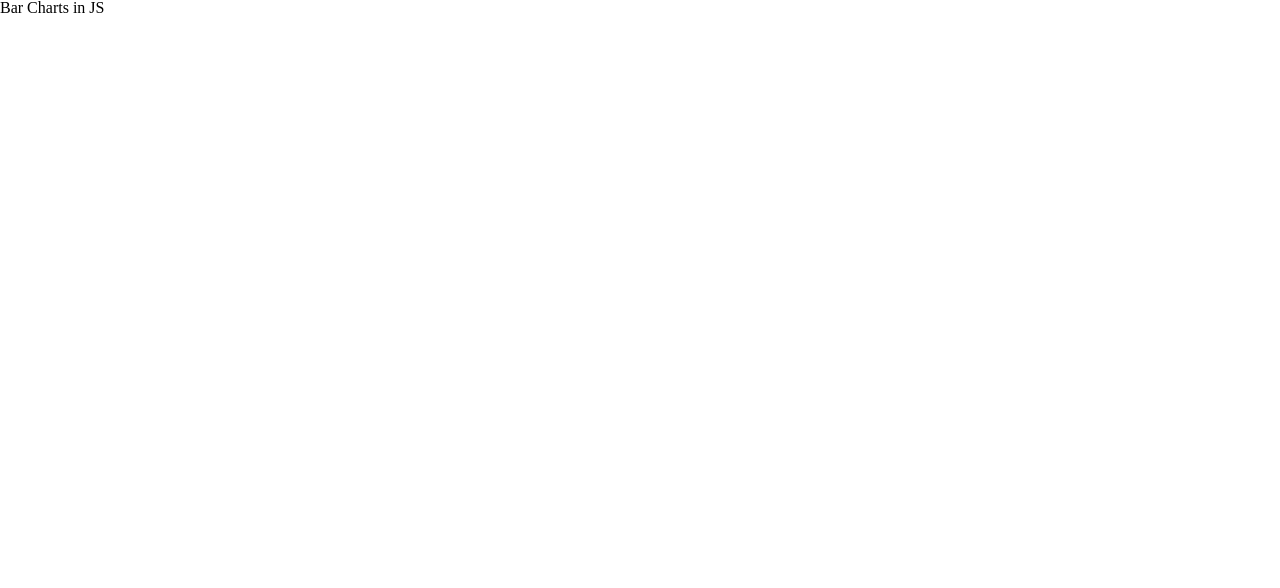
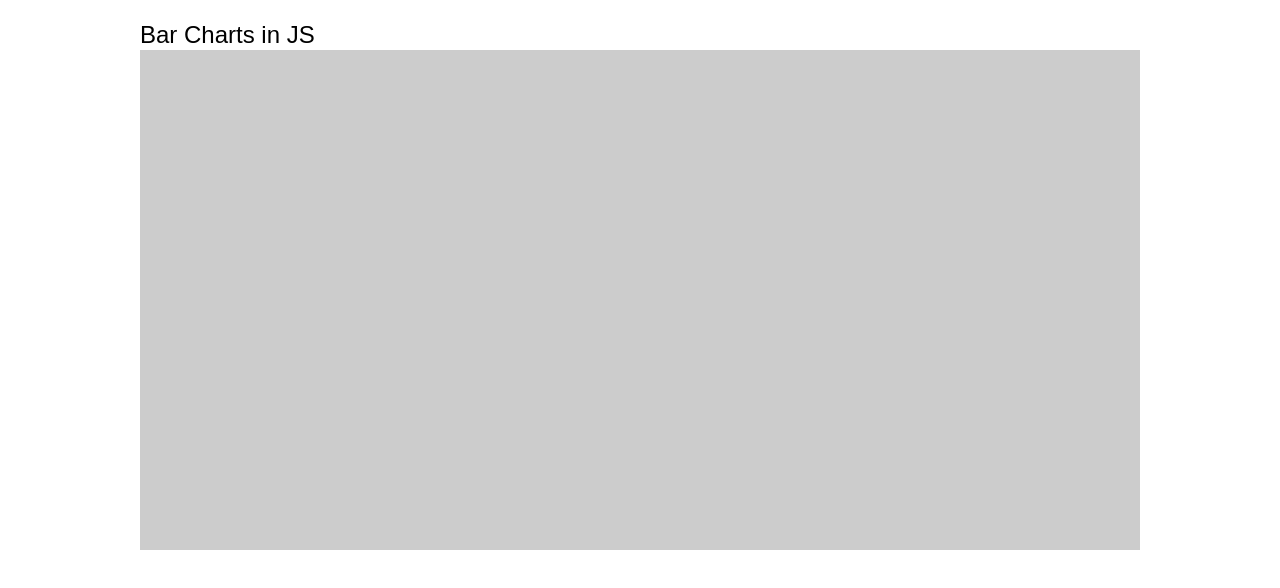
Before and after one commit to rmcwhae/LLBarChart, a website: page index.html in a window 1280 px wide. Drawn offline with Linux system fonts and the light colour scheme.

Commit message:
Adds grey box for chart window

```diff
--- a/index.html
+++ b/index.html
@@ -8,7 +8,9 @@
     <script src="jquery.js"></script>
    </head>
    <body>
+    <main>
         <h1>Bar Charts in JS</h1>
         <div id="chart"></div>
+    </main>
    </body>
 </html>
--- a/styles.css
+++ b/styles.css
@@ -1,3 +1,4 @@
+/* CSS reset*/
 /* http://meyerweb.com/eric/tools/css/reset/ 2. v2.0 | 20110126
   License: none (public domain)
 */
@@ -45,3 +46,19 @@ table {
   border-collapse: collapse;
   border-spacing: 0;
 }
+
+/* My Styles*/
+main {
+  padding: 20px 10% 20px 10%;
+  margin: 0 auto;
+  width: 80%;
+  max-width: 1000px;
+}
+h1 {
+  font: 24px/30px sans-serif, arial, verdana;
+}
+#chart {
+  width: 100%;
+  height: 500px;
+  background: #ccc;
+}
```
